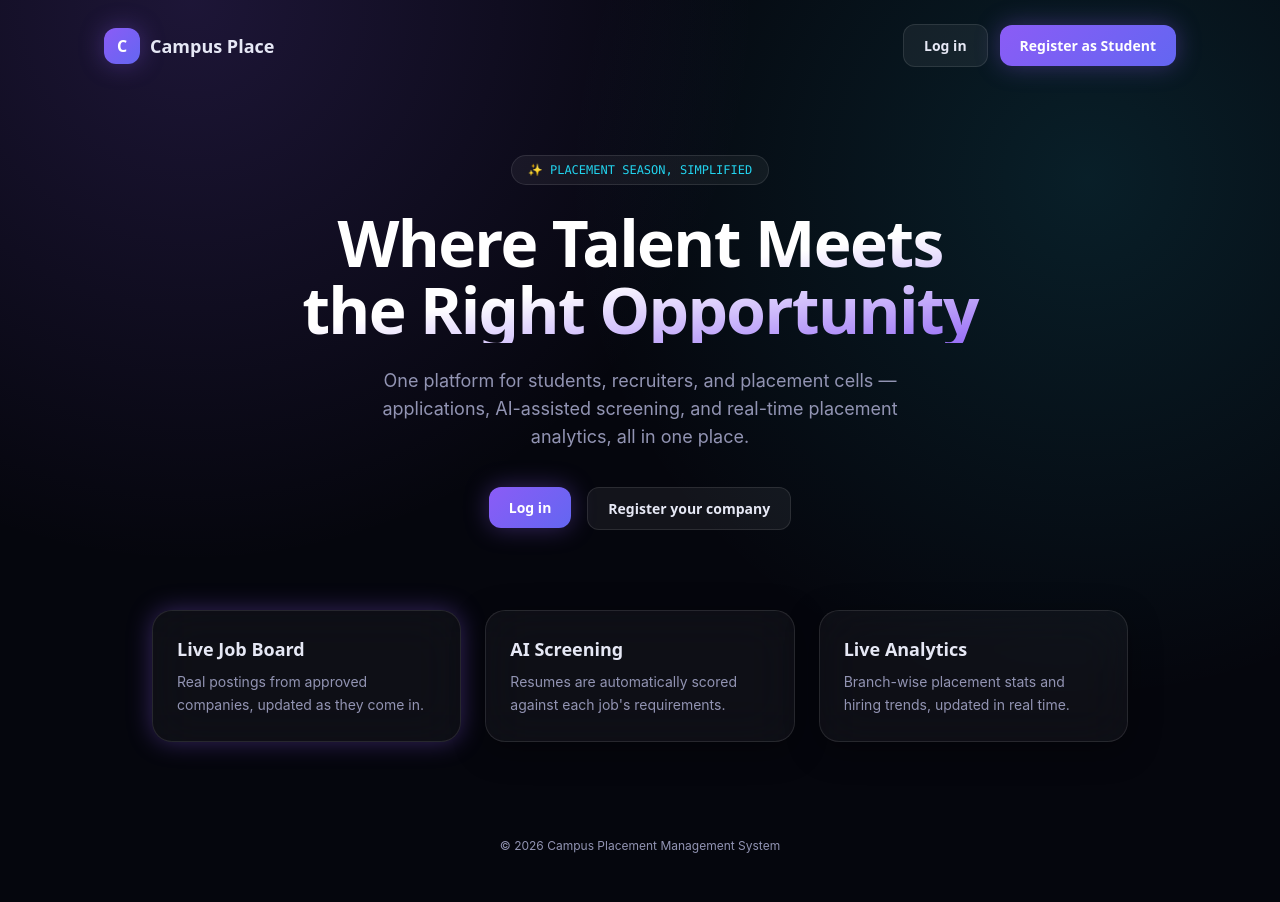
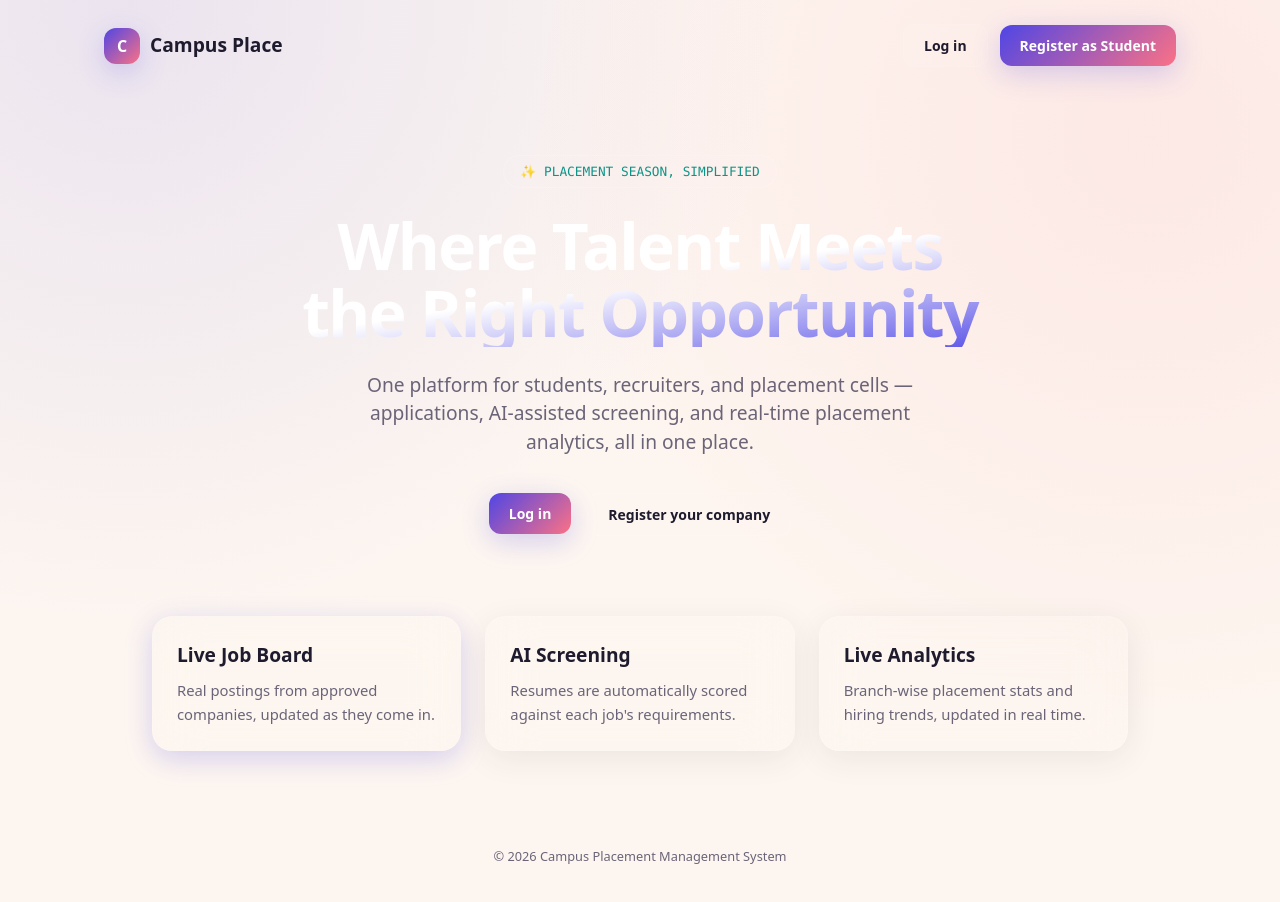
Before and after one commit to Nitish204/campus-placement-system, a Next.js app in the folder frontend/: page / in a window 1280 px wide. Shown: the top 902 px of the page. Built offline with nearby package versions, Linux system fonts and the light colour scheme.

Commit message:
Update tailwind.config.ts

```diff
--- a/frontend/tailwind.config.ts
+++ b/frontend/tailwind.config.ts
@@ -1,37 +1,55 @@
 import type { Config } from "tailwindcss";
 
+// Light glassmorphism - deliberately not a straight inversion of the dark
+// palette (that would just be "dark theme with colors swapped"). Base is
+// a warm cream/blush gradient instead of flat white, glass panels are
+// tinted white with a soft warm shadow instead of a colored glow, and the
+// accent trio (indigo/coral/amber) is chosen to read clearly against a
+// light background specifically - the old violet/cyan pairing was tuned
+// for contrast against near-black and looks washed out on light surfaces.
 const config: Config = {
   content: ["./app/**/*.{ts,tsx}", "./components/**/*.{ts,tsx}"],
   theme: {
     extend: {
       colors: {
-        base: "#05060d",          // near-black navy page background
-        surface: "#0b0e1a",       // slightly lifted panel background (non-glass contexts)
-        violet: "#8b5cf6",
-        indigo: "#6366f1",
-        cyan: "#22d3ee",
-        emerald: "#34d399",
-        amber: "#fbbf24",
-        rose: "#fb7185",
-        ink: "#e6e8f5",           // primary text on dark bg
-        muted: "#9294b3",
+        base: "#fdf6f0",
+        surface: "#ffffff",
+        violet: "#4f46e5",
+        indigo: "#4f46e5",
+        cyan: "#0d9488",
+        emerald: "#059669",
+        amber: "#d97706",
+        rose: "#e11d48",
+        coral: "#fb7185",
+        ink: "#1e1b2e",
+        muted: "#6b6478",
       },
       fontFamily: {
-        display: ["'Space Grotesk'", "system-ui", "sans-serif"],
-        body: ["'Inter'", "system-ui", "sans-serif"],
+        display: ["'Outfit'", "system-ui", "sans-serif"],
+        body: ["'Plus Jakarta Sans'", "system-ui", "sans-serif"],
       },
       backgroundImage: {
         "app-gradient":
-          "radial-gradient(circle at 15% 0%, rgba(139,92,246,0.18), transparent 40%), radial-gradient(circle at 85% 20%, rgba(34,211,238,0.12), transparent 40%), linear-gradient(180deg, #05060d 0%, #05060d 100%)",
-        "accent-gradient": "linear-gradient(135deg, #8b5cf6, #6366f1)",
+          "radial-gradient(circle at 10% 0%, rgba(79,70,229,0.10), transparent 45%), radial-gradient(circle at 90% 15%, rgba(251,113,133,0.10), transparent 45%), linear-gradient(180deg, #fdf6f0 0%, #fdf6f0 100%)",
+        "accent-gradient": "linear-gradient(135deg, #4f46e5, #fb7185)",
       },
       boxShadow: {
-        glass: "0 8px 32px rgba(0,0,0,0.35)",
-        "glow-violet": "0 0 24px rgba(139,92,246,0.35)",
-        "glow-cyan": "0 0 24px rgba(34,211,238,0.25)",
+        glass: "0 8px 32px rgba(30,27,46,0.08)",
+        "glow-violet": "0 8px 28px rgba(79,70,229,0.22)",
+        "glow-cyan": "0 8px 28px rgba(13,148,136,0.18)",
       },
       borderRadius: {
         glass: "20px",
+      },
+      fontSize: {
+        xs: ["0.8rem", { lineHeight: "1.2rem" }],
+        sm: ["0.925rem", { lineHeight: "1.4rem" }],
+        base: ["1.0625rem", { lineHeight: "1.65rem" }],
+        lg: ["1.2rem", { lineHeight: "1.8rem" }],
+        xl: ["1.4rem", { lineHeight: "1.9rem" }],
+        "2xl": ["1.7rem", { lineHeight: "2.1rem" }],
+        "3xl": ["2.1rem", { lineHeight: "2.4rem" }],
+        "4xl": ["2.6rem", { lineHeight: "2.8rem" }],
       },
     },
   },
```
